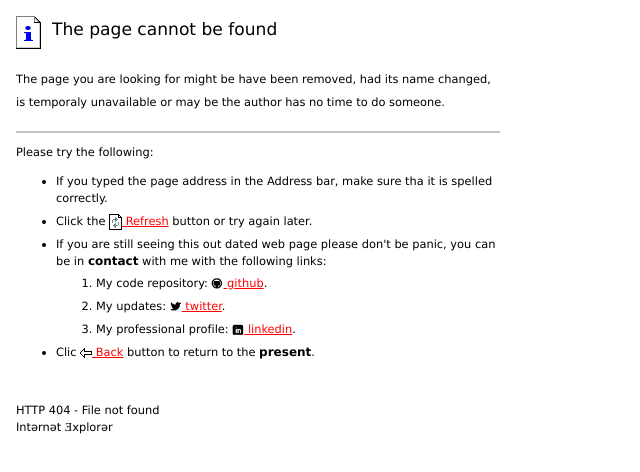
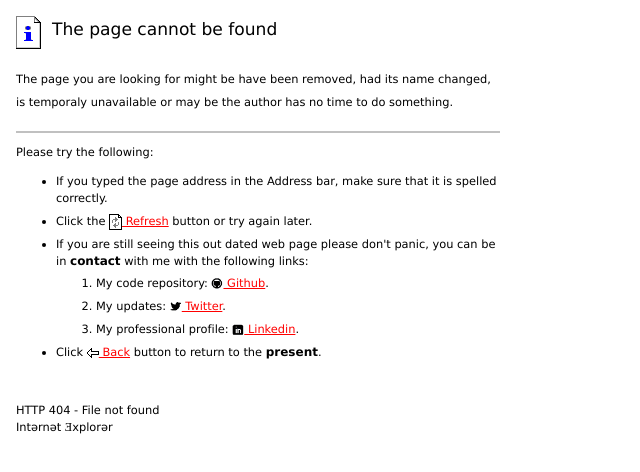
Before and after one commit to sergiojulio/web, a plain HTML site: page index.html in a window 1280 px wide. Shown: the whole page, without its empty margins (0-640 px from the left). Drawn offline with Linux system fonts and the light colour scheme.

Commit message:
changes...

```diff
--- a/index.html
+++ b/index.html
@@ -5,11 +5,11 @@
 	<meta charset="utf-8">
 
 	<meta name="viewport" content="width=device-width, initial-scale=1">
-	<title>Hello wellcome to my home page!</title>
-	<meta name="description" content="Hello wellcome to my home page!">
+	<title>Hi my name is Sergio and I'm software engineer</title>
+	<meta name="description" content="Hi my name is Sergio and I'm software engineer">
 	<meta name="author" content="Sergio">
 
-	<meta property="og:title" content="Hello wellcome to my home page!">
+	<meta property="og:title" content="Hi my name is Sergio and I'm software engineer">
 	<meta property="og:type" content="out dated website">
 	<meta property="og:url" content="https://www.sergiojulio.com/">
 	<meta property="og:description" content="">
@@ -49,7 +49,7 @@
 			<td width="400" colspan="2">
 
 				<span style="color: black; font-size: 12px">
-					The page you are looking for might be have been removed, had its name changed, is temporaly unavailable or may be the author has no time to do someone.
+					The page you are looking for might be have been removed, had its name changed, is temporaly unavailable or may be the author has no time to do something.
 				</span>
 
 			</td>
@@ -66,7 +66,7 @@
 					<ul>
 
 						<li id="instructionsText2">
-							If you typed the page address in the Address bar, make sure tha it is spelled correctly.<br>
+							If you typed the page address in the Address bar, make sure that it is spelled correctly.<br>
 						</li>
 
 						<li id="instructionsText1">Click the
@@ -74,18 +74,18 @@
 							button or try again later.<br>
 						</li>
 
-						<li>If you are still seeing this out dated web page please don't be panic, you can be in <b>contact</b> with me with the following links:
+						<li>If you are still seeing this out dated web page please don't panic, you can be in <b>contact</b> with me with the following links:
 
 							<ol>
-								<li id="instructionText6">My code repository: <a href="https://github.com/sergiojulio" target="_blank"><img src="./images/github.png" width="12"> github</a>. </li>
-								<li id="instructionText7">My updates: <a href="https://twitter.com/sergiojulio" target="_blank"><img src="./images/twitter.png" width="12"> twitter</a>.</li>
-								<li id="instructionText8">My professional profile: <a href="https://www.linkedin.com/in/sergiojuliosierra" target="_blank"><img src="./images/linkedin.png" width="12"> linkedin</a>.</li>
+								<li id="instructionText6">My code repository: <a href="https://github.com/sergiojulio" target="_blank"><img src="./images/github.png" width="12"> Github</a>. </li>
+								<li id="instructionText7">My updates: <a href="https://twitter.com/sergiojulio" target="_blank"><img src="./images/twitter.png" width="12"> Twitter</a>.</li>
+								<li id="instructionText8">My professional profile: <a href="https://www.linkedin.com/in/sergiojuliosierra" target="_blank"><img src="./images/linkedin.png" width="12"> Linkedin</a>.</li>
 							</ol>
 
 						</li>
 
 						<li id="list3">
-							Clic <a href="javascript:history.back(1)"><img src="./images/back.bmp"> Back</a> button to return to the <strong>present</strong>.
+							Click <a href="javascript:history.back(1)"><img src="./images/back.bmp"> Back</a> button to return to the <strong>present</strong>.
 						</li>
 					</ul>
 
```
